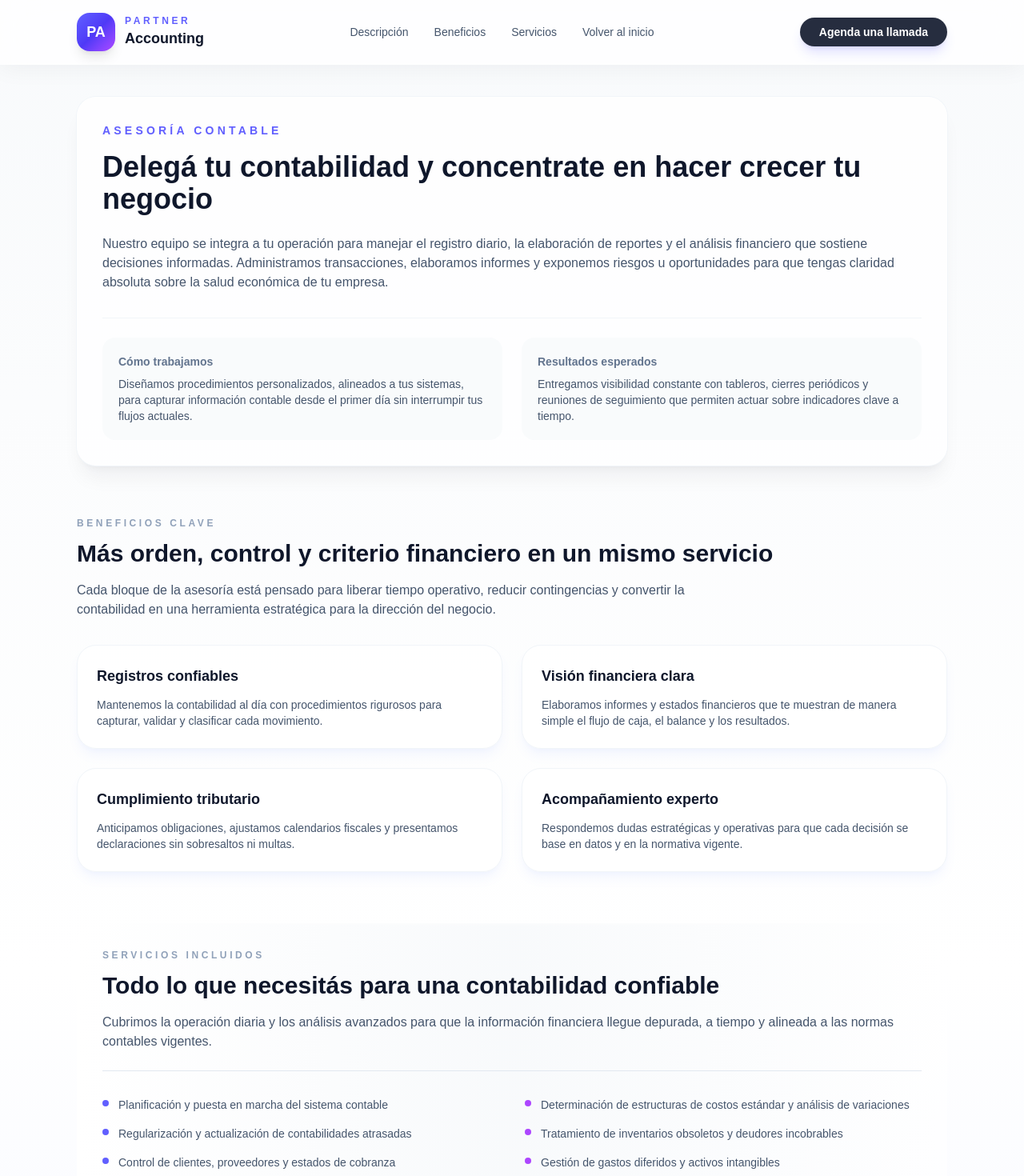
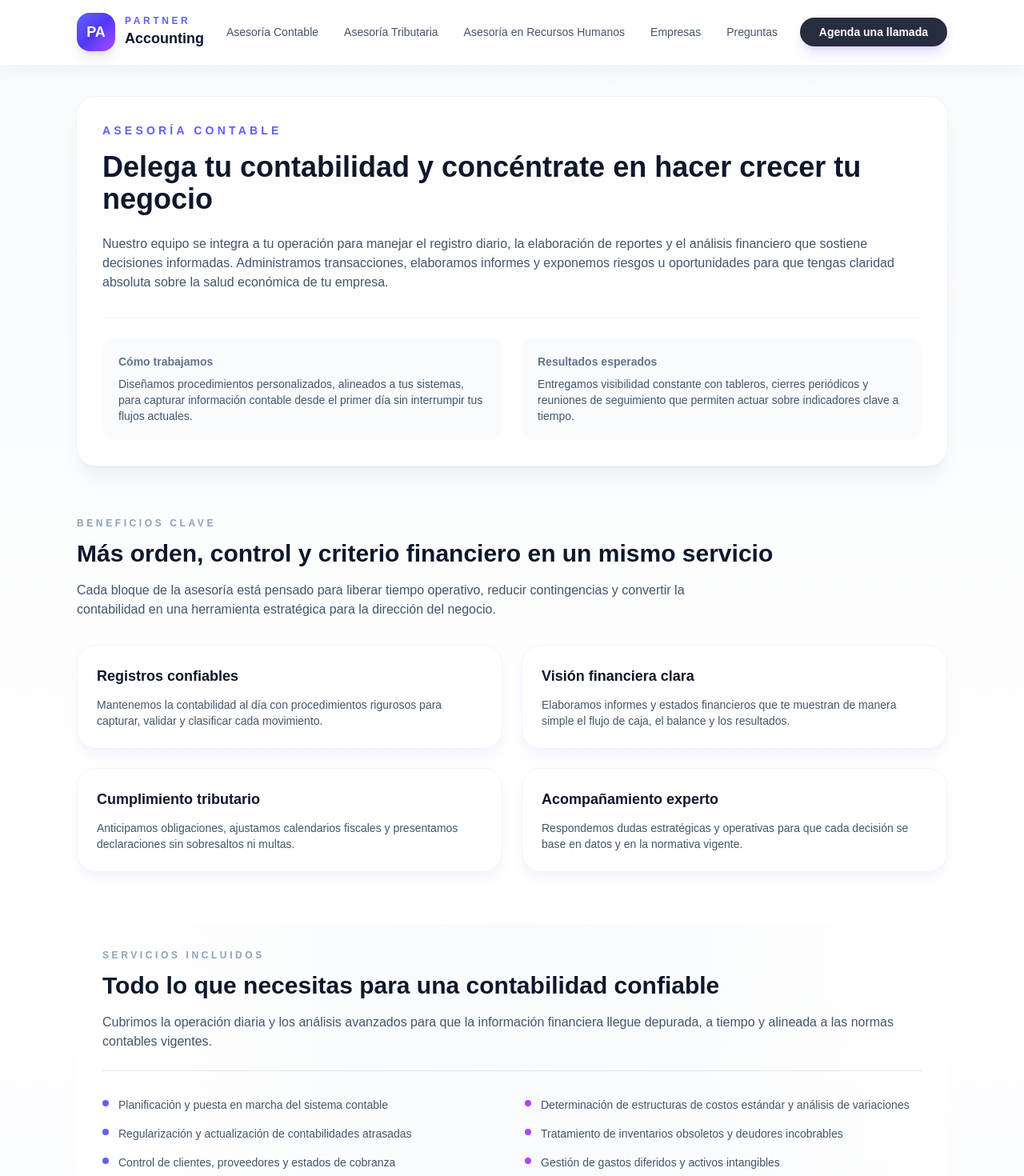
Before and after one commit to Dxeg0o/tupartnercontable, a Next.js app in the folder my-app/: page /asesoria-contable in a window 1280 px wide. Shown: the top 1470 px of the page at 80% size. Built offline with nearby package versions, Linux system fonts and the light colour scheme.

Commit message:
Align accounting advisory route with landing

```diff
--- a/my-app/src/app/asesoria-contable/page.tsx
+++ b/my-app/src/app/asesoria-contable/page.tsx
@@ -2,19 +2,13 @@ import type { Metadata } from "next";
 import Link from "next/link";
 import { Footer } from "../components/Footer";
 import { Navigation } from "../components/Navigation";
+import { landingNavigation } from "../navigation.data";
 
 export const metadata: Metadata = {
   title: "Asesoría Contable | Partner Accounting",
   description:
     "Detalle del servicio de asesoría contable de Partner Accounting: beneficios, alcance y actividades incluidas.",
 };
-
-const navigation = [
-  { label: "Descripción", href: "#descripcion" },
-  { label: "Beneficios", href: "#beneficios" },
-  { label: "Servicios", href: "#servicios-incluidos" },
-  { label: "Volver al inicio", href: "/" },
-];
 
 const benefits = [
   {
@@ -68,7 +62,7 @@ const serviceHighlights = [
 export default function AccountingAdvisoryPage() {
   return (
     <div className="min-h-screen bg-gradient-to-b from-slate-50 via-white to-indigo-50">
-      <Navigation navigation={navigation} />
+      <Navigation navigation={landingNavigation} />
 
       <main
         id="inicio"
@@ -82,7 +76,7 @@ export default function AccountingAdvisoryPage() {
             Asesoría Contable
           </p>
           <h1 className="mt-4 text-3xl font-semibold text-slate-900 lg:text-4xl">
-            Delegá tu contabilidad y concentrate en hacer crecer tu negocio
+            Delega tu contabilidad y concéntrate en hacer crecer tu negocio
           </h1>
           <p className="mt-6 text-base text-slate-600">
             Nuestro equipo se integra a tu operación para manejar el registro diario, la elaboración de reportes y el análisis
@@ -140,7 +134,7 @@ export default function AccountingAdvisoryPage() {
           <div className="border-b border-slate-200 pb-6">
             <p className="text-xs font-semibold uppercase tracking-[0.3em] text-slate-400">Servicios incluidos</p>
             <h2 className="mt-3 text-2xl font-semibold text-slate-900 lg:text-3xl">
-              Todo lo que necesitás para una contabilidad confiable
+              Todo lo que necesitas para una contabilidad confiable
             </h2>
             <p className="mt-4 text-base text-slate-600">
               Cubrimos la operación diaria y los análisis avanzados para que la información financiera llegue depurada, a tiempo
@@ -185,7 +179,7 @@ export default function AccountingAdvisoryPage() {
         </section>
 
         <section id="contacto" className="rounded-3xl border border-slate-200 bg-white/70 p-6">
-          <p className="text-sm font-semibold text-slate-900">¿Necesitás hablar con un especialista?</p>
+          <p className="text-sm font-semibold text-slate-900">¿Necesitas hablar con un especialista?</p>
           <p className="mt-2 text-sm text-slate-600">
             Escríbenos a supervisor@partner-accounting.cl o agenda una llamada desde la página principal para coordinar una
             revisión detallada de tus requerimientos contables.
--- /dev/null
+++ b/my-app/src/app/navigation.data.ts
@@ -0,0 +1,7 @@
+export const landingNavigation = [
+  { label: "Asesoría Contable", href: "#servicios" },
+  { label: "Asesoría Tributaria", href: "#tributaria" },
+  { label: "Asesoría en Recursos Humanos", href: "#rrhh" },
+  { label: "Empresas", href: "#empresas" },
+  { label: "Preguntas", href: "#faq" },
+];
--- a/my-app/src/app/page.tsx
+++ b/my-app/src/app/page.tsx
@@ -7,14 +7,7 @@ import { Navigation } from "./components/Navigation";
 import { ProcessSection } from "./components/ProcessSection";
 import { ServicesSection } from "./components/ServicesSection";
 import { TestimonialsCarousel } from "./components/TestimonialsCarousel";
-
-const navigation = [
-  { label: "Asesoría Contable", href: "#servicios" },
-  { label: "Asesoría Tributaria", href: "#tributaria" },
-  { label: "Asesoría en Recursos Humanos", href: "#rrhh" },
-  { label: "Empresas", href: "#empresas" },
-  { label: "Preguntas", href: "#faq" },
-];
+import { landingNavigation } from "./navigation.data";
 
 const services = [
   {
@@ -112,7 +105,7 @@ const serviceModes = [
 export default function Home() {
   return (
     <div className="min-h-screen bg-gradient-to-b from-slate-50 via-white to-indigo-50">
-      <Navigation navigation={navigation} />
+      <Navigation navigation={landingNavigation} />
 
       <main id="inicio" className="mx-auto flex min-h-screen max-w-6xl flex-col px-6 pb-16 pt-8 lg:px-8">
         <HeroSection />
```
